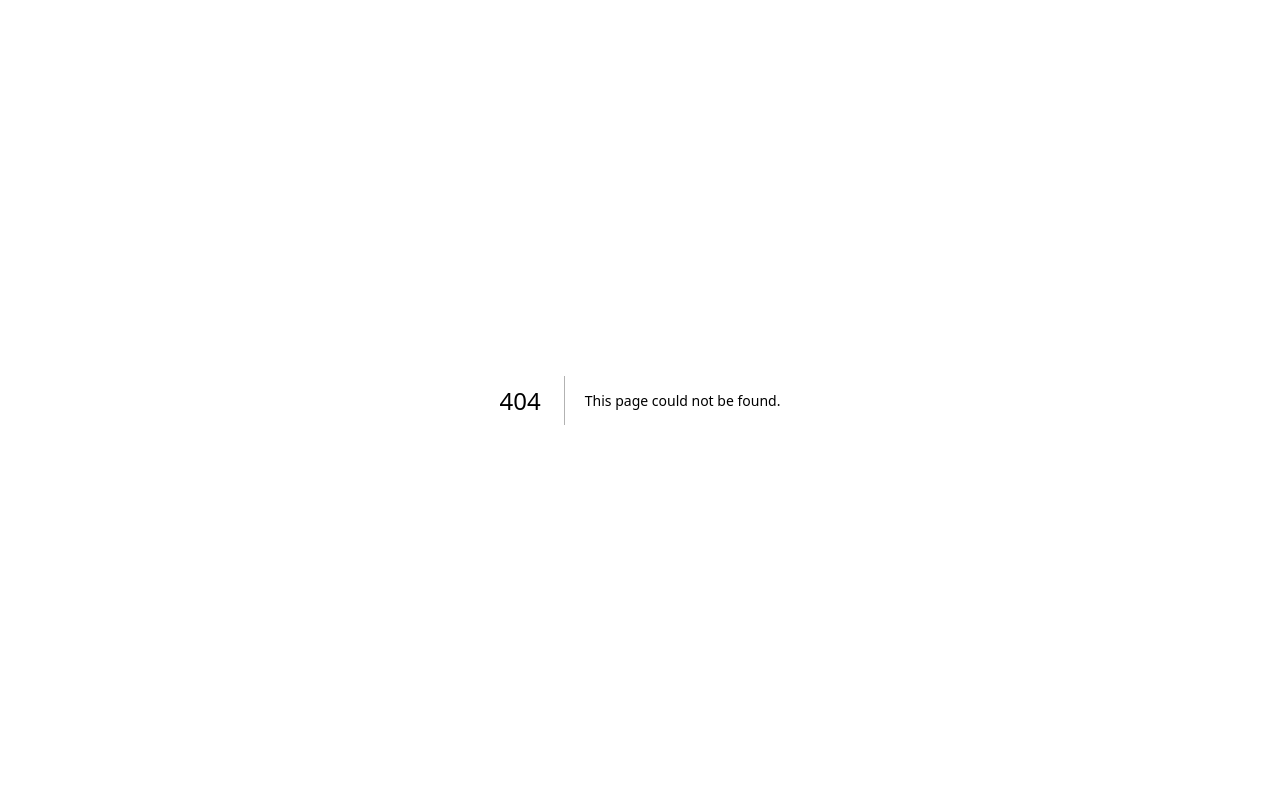
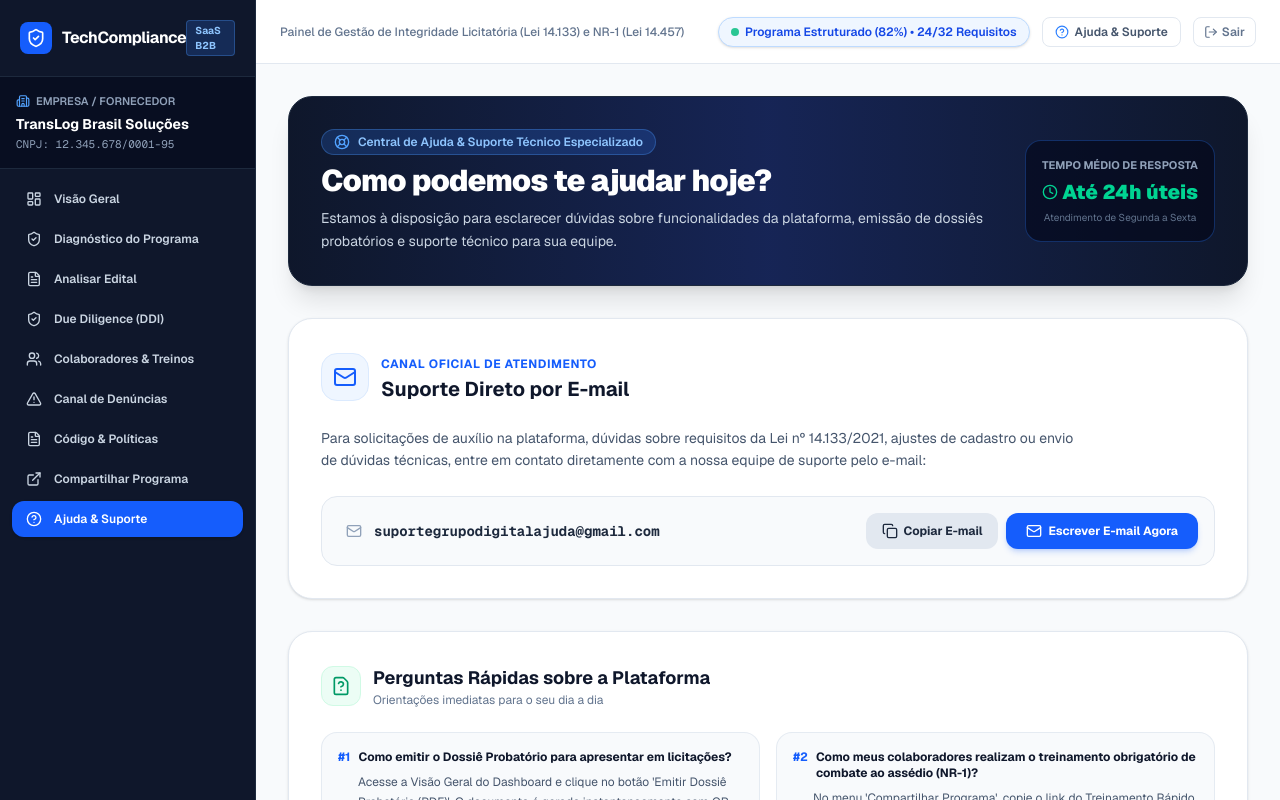
Before and after one commit to erictauzzar-a11y/licitcompliance, a Next.js app: page /dashboard/ajuda in a window 1280 px wide. Before the commit this address had no page. Shown: the top 800 px of the page. Built offline with nearby package versions, Linux system fonts and the light colour scheme; no server answers.

Commit message:
feat(support): add Ajuda & Suporte module to SaaS dashboard and Fale Conosco with contact email to landing page header and footer

```diff
--- /dev/null
+++ b/src/app/dashboard/ajuda/page.tsx
@@ -0,0 +1,152 @@
+"use client";
+
+import { useState } from "react";
+import {
+  HelpCircle,
+  Mail,
+  MessageSquare,
+  Copy,
+  Check,
+  ExternalLink,
+  ShieldCheck,
+  FileQuestion,
+  LifeBuoy,
+  Clock,
+  Sparkles,
+} from "lucide-react";
+
+export default function AjudaDashboardPage() {
+  const supportEmail = "suportegrupodigitalajuda@gmail.com";
+  const [copied, setCopied] = useState(false);
+
+  const handleCopyEmail = () => {
+    navigator.clipboard.writeText(supportEmail);
+    setCopied(true);
+    setTimeout(() => setCopied(false), 2500);
+  };
+
+  const faqItems = [
+    {
+      q: "Como emitir o Dossiê Probatório para apresentar em licitações?",
+      a: "Acesse a Visão Geral do Dashboard e clique no botão 'Emitir Dossiê Probatório (PDF)'. O documento é gerado instantaneamente com QR Code de autenticação pública e hash criptográfico SHA-256.",
+    },
+    {
+      q: "Como meus colaboradores realizam o treinamento obrigatório de combate ao assédio (NR-1)?",
+      a: "No menu 'Compartilhar Programa', copie o link do Treinamento Rápido da sua empresa. Os colaboradores podem acessar pelo WhatsApp ou celular, sem precisar criar conta ou senha.",
+    },
+    {
+      q: "Como funciona a Due Diligence Automática de parceiros e sócios?",
+      a: "No módulo 'Due Diligence (DDI)', insira o CNPJ do parceiro ou subcontratado. O sistema consulta automaticamente bases da Receita Federal, CEIS e CNEP, gerando relatório de conformidade com parecer de risco.",
+    },
+    {
+      q: "Como gerenciar os relatos recebidos pelo Canal de Denúncias?",
+      a: "No menu 'Canal de Denúncias', você tem acesso a todos os protocolos sigilosos recebidos. Cada denúncia conta com chave de acesso criptografada para interação segura com o relator.",
+    },
+  ];
+
+  return (
+    <div className="max-w-5xl mx-auto space-y-8 animate-in fade-in pb-12">
+      {/* Header da Página de Ajuda */}
+      <div className="bg-gradient-to-r from-slate-900 via-blue-950 to-slate-900 text-white p-6 sm:p-8 rounded-3xl shadow-xl border border-slate-800 flex flex-col md:flex-row items-start md:items-center justify-between gap-6">
+        <div className="space-y-2 max-w-2xl">
+          <div className="inline-flex items-center gap-2 px-3 py-1 rounded-full bg-blue-500/20 text-blue-300 text-xs font-semibold border border-blue-400/30">
+            <LifeBuoy className="w-4 h-4 text-blue-400" />
+            Central de Ajuda & Suporte Técnico Especializado
+          </div>
+          <h1 className="text-2xl sm:text-3xl font-black tracking-tight text-white">
+            Como podemos te ajudar hoje?
+          </h1>
+          <p className="text-xs sm:text-sm text-slate-300 leading-relaxed">
+            Estamos à disposição para esclarecer dúvidas sobre funcionalidades da plataforma, emissão de dossiês probatórios e suporte técnico para sua equipe.
+          </p>
+        </div>
+
+        <div className="bg-slate-950/60 p-4 rounded-2xl border border-blue-500/30 shrink-0 text-center space-y-1">
+          <div className="text-[11px] uppercase font-bold text-slate-400">Tempo Médio de Resposta</div>
+          <div className="text-xl font-black text-emerald-400 flex items-center justify-center gap-1">
+            <Clock className="w-4 h-4" />
+            <span>Até 24h úteis</span>
+          </div>
+          <div className="text-[10px] text-slate-500">Atendimento de Segunda a Sexta</div>
+        </div>
+      </div>
+
+      {/* Card Principal de Contato com Email Oficial */}
+      <div className="p-6 sm:p-8 rounded-3xl bg-white border border-slate-200 shadow-sm space-y-6">
+        <div className="flex items-center gap-3">
+          <div className="w-12 h-12 rounded-2xl bg-blue-50 text-blue-600 flex items-center justify-center border border-blue-100">
+            <Mail className="w-6 h-6" />
+          </div>
+          <div>
+            <span className="text-xs font-bold uppercase tracking-wider text-blue-600">Canal Oficial de Atendimento</span>
+            <h2 className="text-xl font-bold text-slate-900">Suporte Direto por E-mail</h2>
+          </div>
+        </div>
+
+        <p className="text-sm text-slate-600 leading-relaxed max-w-3xl">
+          Para solicitações de auxílio na plataforma, dúvidas sobre requisitos da Lei nº 14.133/2021, ajustes de cadastro ou envio de dúvidas técnicas, entre em contato diretamente com a nossa equipe de suporte pelo e-mail:
+        </p>
+
+        <div className="flex flex-col sm:flex-row items-stretch sm:items-center gap-3 p-4 rounded-2xl bg-slate-50 border border-slate-200">
+          <div className="flex-1 flex items-center gap-3 font-mono text-sm font-bold text-slate-800 select-all px-2 break-all">
+            <Mail className="w-4 h-4 text-slate-400 shrink-0" />
+            <span>{supportEmail}</span>
+          </div>
+
+          <div className="flex items-center gap-2 shrink-0">
+            <button
+              type="button"
+              onClick={handleCopyEmail}
+              className="flex-1 sm:flex-initial inline-flex items-center justify-center gap-1.5 px-4 py-2.5 rounded-xl bg-slate-200 hover:bg-slate-300 text-slate-800 text-xs font-bold transition-colors cursor-pointer"
+            >
+              {copied ? (
+                <>
+                  <Check className="w-4 h-4 text-emerald-600" />
+                  <span className="text-emerald-700">Copiado!</span>
+                </>
+              ) : (
+                <>
+                  <Copy className="w-4 h-4" />
+                  <span>Copiar E-mail</span>
+                </>
+              )}
+            </button>
+
+            <a
+              href={`mailto:${supportEmail}?subject=Suporte%20TechCompliance%20-%20D%C3%BAvida%20ou%20Solicita%C3%A7%C3%A3o`}
+              className="flex-1 sm:flex-initial inline-flex items-center justify-center gap-1.5 px-5 py-2.5 rounded-xl bg-blue-600 hover:bg-blue-500 text-white text-xs font-bold transition-all shadow-md shadow-blue-600/20"
+            >
+              <Mail className="w-4 h-4" />
+              <span>Escrever E-mail Agora</span>
+            </a>
+          </div>
+        </div>
+      </div>
+
+      {/* Dúvidas Frequentes da Operação do SaaS */}
+      <div className="p-6 sm:p-8 rounded-3xl bg-white border border-slate-200 shadow-sm space-y-6">
+        <div className="flex items-center gap-3">
+          <div className="w-10 h-10 rounded-xl bg-emerald-50 text-emerald-600 flex items-center justify-center border border-emerald-100">
+            <FileQuestion className="w-5 h-5" />
+          </div>
+          <div>
+            <h3 className="text-lg font-bold text-slate-900">Perguntas Rápidas sobre a Plataforma</h3>
+            <p className="text-xs text-slate-500">Orientações imediatas para o seu dia a dia</p>
+          </div>
+        </div>
+
+        <div className="grid grid-cols-1 md:grid-cols-2 gap-4">
+          {faqItems.map((item, idx) => (
+            <div key={idx} className="p-4 rounded-2xl bg-slate-50 border border-slate-200/80 space-y-2">
+              <h4 className="text-xs font-bold text-slate-900 flex items-start gap-2">
+                <span className="text-blue-600 shrink-0">#{idx + 1}</span>
+                <span>{item.q}</span>
+              </h4>
+              <p className="text-xs text-slate-600 leading-relaxed pl-5">{item.a}</p>
+            </div>
+          ))}
+        </div>
+      </div>
+    </div>
+  );
+}
--- a/src/app/dashboard/layout.tsx
+++ b/src/app/dashboard/layout.tsx
@@ -12,6 +12,8 @@ import {
   Building2,
   Lock,
   LogOut,
+  HelpCircle,
+  Mail,
 } from "lucide-react";
 import { useRouter } from "next/navigation";
 import { logoutAdminAction } from "@/app/actions/auth";
@@ -70,6 +72,12 @@ export default function DashboardLayout({ children }: { children: React.ReactNod
       href: "/dashboard/compartilhar",
       icon: ExternalLink,
       active: pathname.startsWith("/dashboard/compartilhar"),
+    },
+    {
+      label: "Ajuda & Suporte",
+      href: "/dashboard/ajuda",
+      icon: HelpCircle,
+      active: pathname.startsWith("/dashboard/ajuda"),
     },
   ];
 
@@ -164,6 +172,14 @@ export default function DashboardLayout({ children }: { children: React.ReactNod
               <span className="w-2 h-2 rounded-full bg-emerald-500 animate-pulse" />
               Programa Estruturado (82%) • 24/32 Requisitos
             </Link>
+            <Link
+              href="/dashboard/ajuda"
+              title="Ajuda e Suporte Técnico"
+              className="inline-flex items-center gap-1.5 text-xs font-semibold text-slate-600 hover:text-blue-600 px-3 py-1.5 rounded-lg border border-slate-200 hover:border-blue-200 transition-colors"
+            >
+              <HelpCircle className="w-3.5 h-3.5 text-blue-500" />
+              <span>Ajuda & Suporte</span>
+            </Link>
             <button
               type="button"
               onClick={async () => {
--- a/src/components/SiteFooter.tsx
+++ b/src/components/SiteFooter.tsx
@@ -97,8 +97,13 @@ export function SiteFooter() {
       {/* BARRA INFERIOR DE COPYRIGHT */}
       <div className="border-t border-slate-800/80 bg-slate-950 py-6 px-4">
         <div className="max-w-7xl mx-auto flex flex-col sm:flex-row items-center justify-between gap-4 text-[11px]">
-          <p>© {new Date().getFullYear()} TechCompliance Tecnologia Ltda. Todos os direitos reservados.</p>
-          <div className="flex items-center gap-6">
+          <div className="flex flex-wrap items-center gap-6">
+            <a
+              href="mailto:suportegrupodigitalajuda@gmail.com?subject=Contato%20TechCompliance"
+              className="text-blue-400 hover:text-blue-300 font-semibold transition-colors flex items-center gap-1.5"
+            >
+              <span>Fale Conosco: suportegrupodigitalajuda@gmail.com</span>
+            </a>
             <Link href="/login" className="hover:text-white transition-colors">Acesso ao Painel</Link>
             <Link href="/cadastro" className="hover:text-white transition-colors">Cadastre sua Empresa</Link>
             <Link href="/precos" className="hover:text-white transition-colors">Assinatura</Link>
--- a/src/components/SiteHeader.tsx
+++ b/src/components/SiteHeader.tsx
@@ -302,6 +302,15 @@ export function SiteHeader() {
             >
               Preços
             </Link>
+
+            {/* 7. FALE CONOSCO */}
+            <a
+              href="mailto:suportegrupodigitalajuda@gmail.com?subject=Contato%20TechCompliance"
+              onClick={() => setActiveDropdown(null)}
+              className="px-3 py-2 rounded-lg transition-colors hover:text-white hover:bg-white/5 text-slate-200"
+            >
+              Fale Conosco
+            </a>
           </nav>
         </div>
 
@@ -467,6 +476,17 @@ export function SiteHeader() {
                 Preços
               </Link>
             </div>
+
+            {/* Link Fale Conosco */}
+            <div className="border-b border-white/5 py-2">
+              <a
+                href="mailto:suportegrupodigitalajuda@gmail.com?subject=Contato%20TechCompliance"
+                onClick={() => setMobileMenuOpen(false)}
+                className="block text-sm font-bold text-slate-200 hover:text-blue-400"
+              >
+                Fale Conosco (suportegrupodigitalajuda@gmail.com)
+              </a>
+            </div>
           </div>
 
           <div className="pt-4 space-y-2.5">
```
